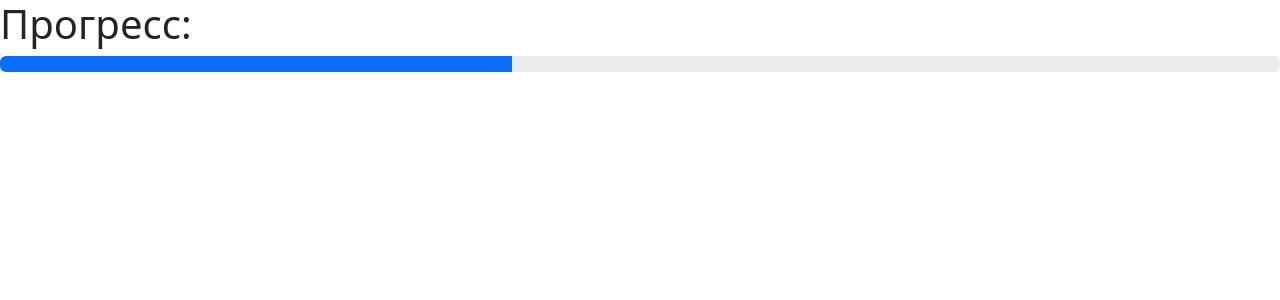
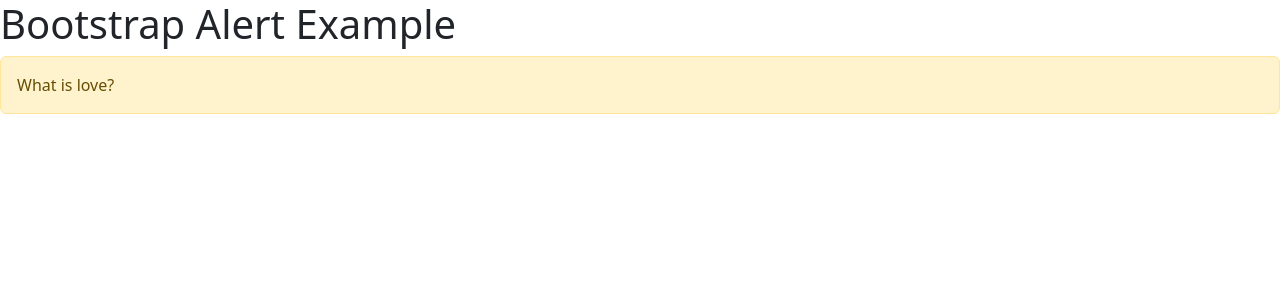
Before and after one commit to DariaHoroshko1608/React_HW, a React (Create React App) app: page / in a window 1280 px wide. Shown: the top 300 px of the page. Built offline with nearby package versions, Linux system fonts and the light colour scheme.

Commit message:
react_81

```diff
--- a/src/App.jsx
+++ b/src/App.jsx
@@ -1,10 +1,10 @@
-import Progress from "./components/Progress";
+import Alert from "./components/Alert";
 
 function App() {
     return (
         <div>
-            <h1>Прогресс:</h1>
-            <Progress percentage={40} />
+            <h1>Bootstrap Alert Example</h1>
+            <Alert type="warning" text="What is love?" />
         </div>
     );
 }
--- /dev/null
+++ b/src/components/Alert.jsx
@@ -0,0 +1,32 @@
+import React from 'react';
+import PropTypes from 'prop-types';
+
+
+class Alert extends React.Component {
+    render() {
+        const { type, text } = this.props;
+        const alertClass = `alert alert-${type}`;
+
+        return (
+            <div className={alertClass} role="alert">
+                {text}
+            </div>
+        );
+    }
+}
+
+Alert.propTypes = {
+    text: PropTypes.string.isRequired,
+    type: PropTypes.oneOf([
+        'primary',
+        'secondary',
+        'success',
+        'danger',
+        'warning',
+        'info',
+        'light',
+        'dark'
+    ]).isRequired,
+};
+
+export default Alert;
--- a/src/components/Progress.jsx
+++ /dev/null
@@ -1,33 +0,0 @@
-import React from 'react';
-import PropTypes from 'prop-types';
-
-
-class Progress extends React.Component {
-    render() {
-        const { percentage } = this.props;
-        const progressStyle = {
-            width: `${percentage}%`,
-        };
-
-        return (
-            <div className="progress">
-                <div
-                    className="progress-bar"
-                    role="progressbar"
-                    aria-valuenow={percentage}
-                    aria-valuemin="0"
-                    aria-valuemax="100"
-                    aria-label="progressbar"
-                    style={progressStyle}
-                >
-                </div>
-            </div>
-        );
-    }
-}
-
-Progress.propTypes = {
-    percentage: PropTypes.number.isRequired,
-};
-
-export default Progress;
```
Also changed, not shown: 1 other file (tests, documents, lock files or other folders).
